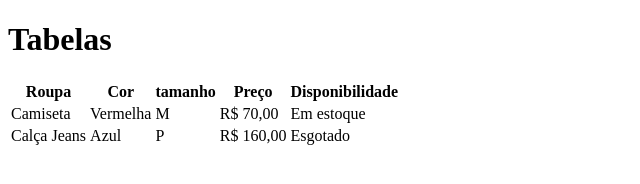
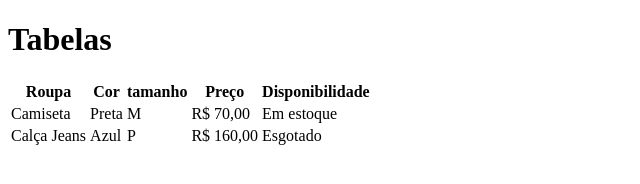
Before and after one commit to jorge-pires/aula-tabela, a plain HTML site: page index.html in a window 1280 px wide. Shown: the whole page, without its empty margins (0-640 px from the left). Drawn offline with Linux system fonts and the light colour scheme.

Commit message:
Mudando vermelha para preta na coluna da cor

```diff
--- a/index.html
+++ b/index.html
@@ -19,7 +19,7 @@
         </tr>
         <tr>
             <td>Camiseta</td>
-            <td>Vermelha</td>
+            <td>Preta</td>
             <td>M</td>
             <td>R$ 70,00</td>
             <td>Em estoque</td>
```
